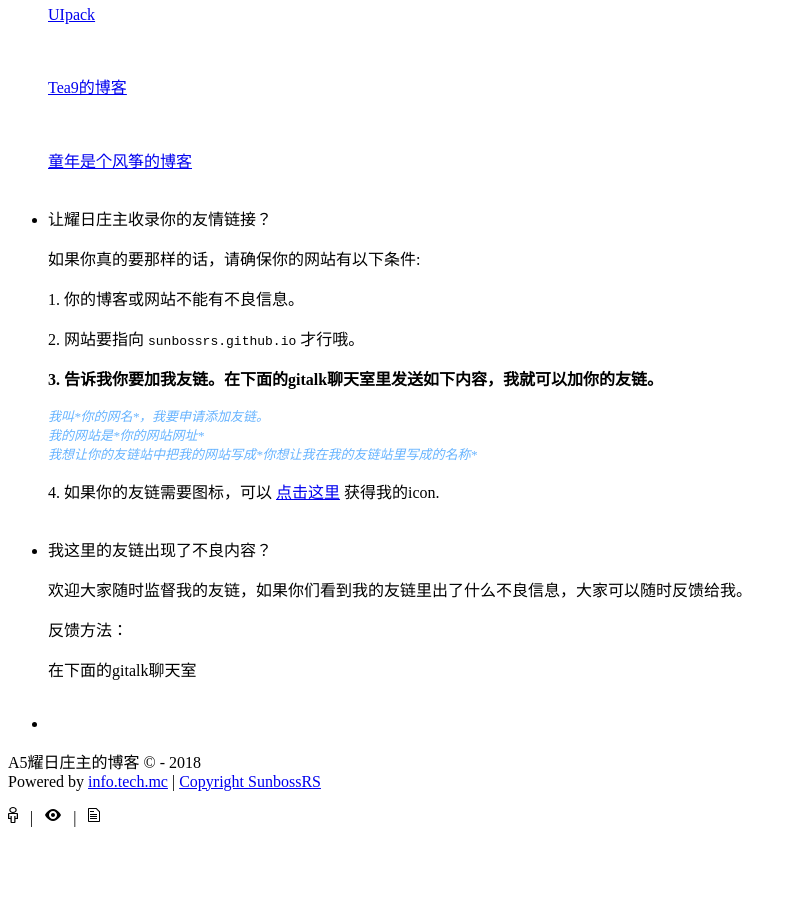
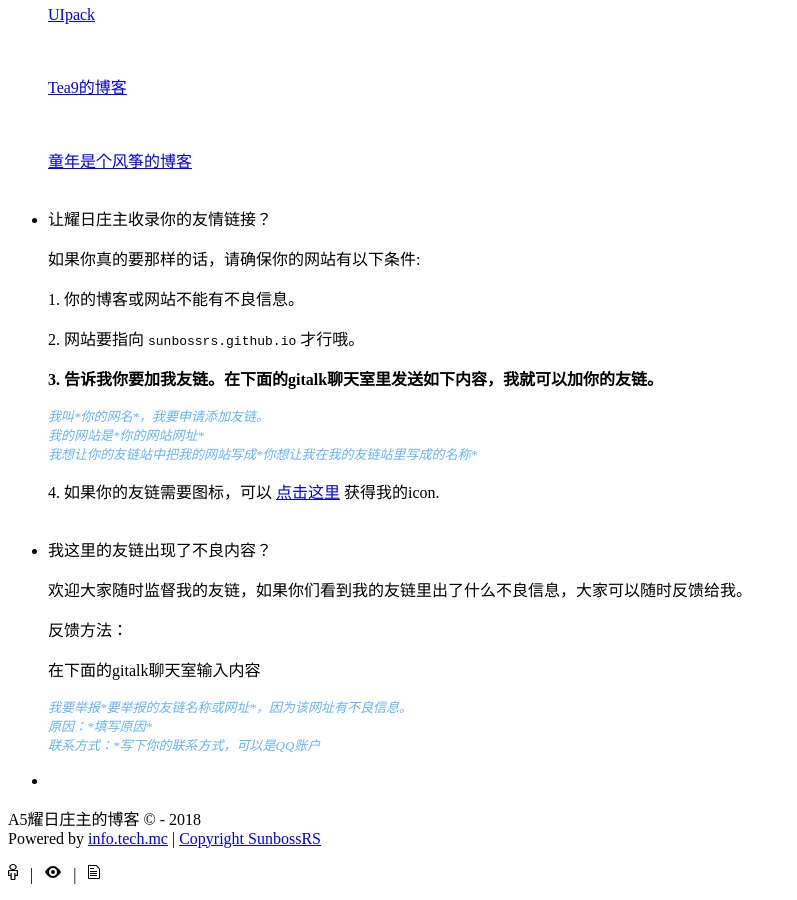
Before and after one commit to Sunbertrs/sunbossrs-blog-v1, a Jekyll site: the page built from links.html, in a window 1280 px wide and 900 px high, scrolled down 1312 px. Shown: the whole window, without its empty margins (0-797 px from the left). Built offline with Jekyll 4.4.1, drawn with Linux system fonts in a browser that asks for light colours; nearby versions of some CDN libraries; comment, search, counter and statistics services are not loaded; before the commit the page ends 2155 px from its top, so only the background shows below that.

Commit message:
Update links.html

```diff
--- a/links.html
+++ b/links.html
@@ -76,7 +76,10 @@ description: Minecraft is my SOUL!!
     <span class="tag-name" id="MyFriendLinkHasBadThings"> 我这里的友链出现了不良内容？ </span>
     <p>欢迎大家随时监督我的友链，如果你们看到我的友链里出了什么不良信息，大家可以随时反馈给我。</p>
     <p>反馈方法：</p>
-    <p>在下面的gitalk聊天室</p>
+    <p>在下面的gitalk聊天室输入内容</p>
+    <address>我要举报*要举报的友链名称或网址*，因为该网址有不良信息。</address>
+    <address>原因：*填写原因*</address>
+    <address>联系方式：*写下你的联系方式，可以是QQ账户
 </li>
     <br>
 <li>
```
